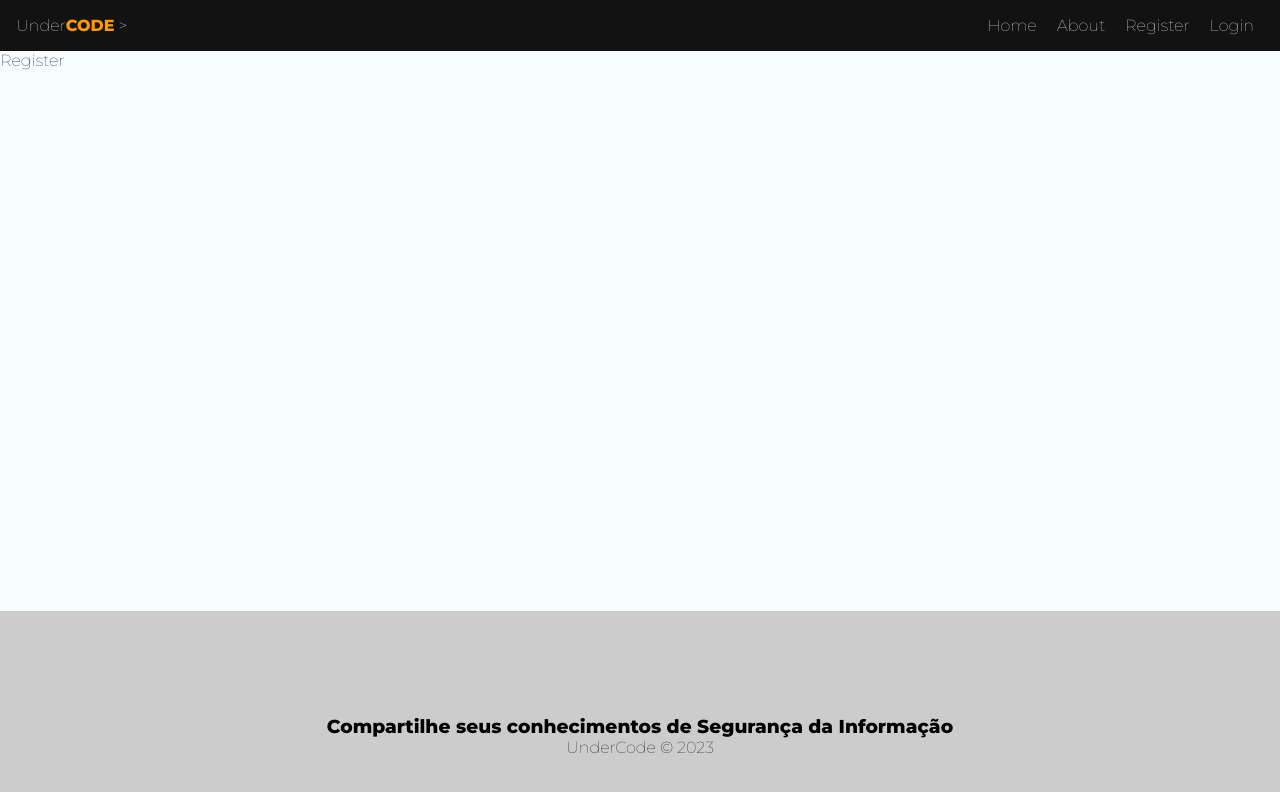
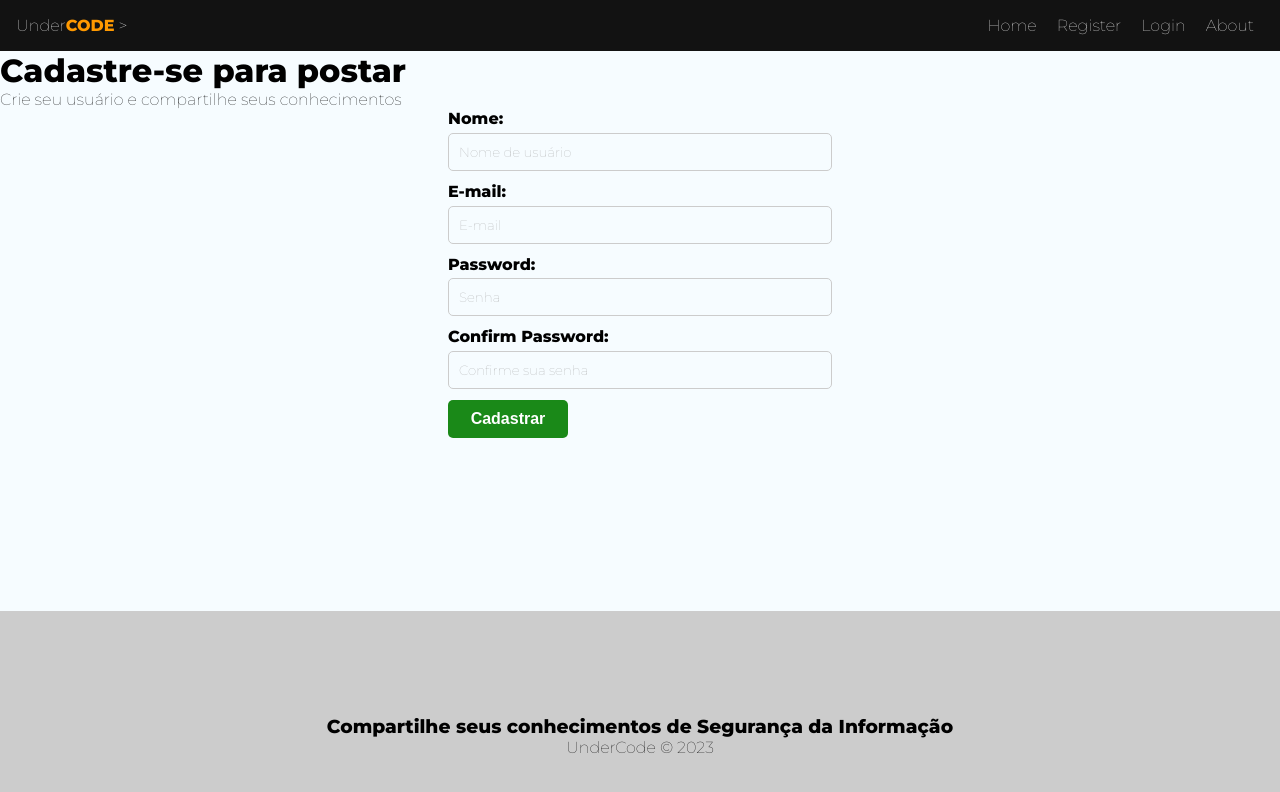
Before and after one commit to jbcodex/reactjs, a React (Vite) app in the folder undercode/: page /register in a window 1280 px wide. Shown: the top 792 px of the page. Built offline with nearby package versions, Linux system fonts and the light colour scheme.

Commit message:
Form e CSS form Register concluído

```diff
--- a/undercode/src/components/Navbar.jsx
+++ b/undercode/src/components/Navbar.jsx
@@ -12,13 +12,13 @@ const Navbar = () => {
           <NavLink to="/" >Home</NavLink>
         </li>
         <li>
-          <NavLink to="/about">About</NavLink>
-        </li>
-        <li>
           <NavLink to="/register" >Register</NavLink>
         </li>
         <li>
           <NavLink to="/login">Login</NavLink>
+        </li>
+        <li>
+          <NavLink to="/about">About</NavLink>
         </li>
       </ul>
     </nav>
--- a/undercode/src/components/Navbar.module.css
+++ b/undercode/src/components/Navbar.module.css
@@ -7,10 +7,7 @@
 
 }
 
-
-
 .nav_links a{
-
     margin: 0 10px;
     text-decoration: none;
     color: #fff;
@@ -21,7 +18,6 @@
 .navbar ul{
     display: flex;
     list-style: none;
-
 }
 
 .brand span{
--- a/undercode/src/index.css
+++ b/undercode/src/index.css
@@ -9,6 +9,7 @@ body{
   input::placeholder,
   textarea::placeholder{
     font-family: "Montserrat", sans-serif;
+    color:#aaa;
   }
 
   input:focus,
@@ -31,3 +32,84 @@ body{
   a:hover, nav button:hover{
     color: #bbb;
   }
+
+  /*Forms*/
+
+  form{
+    max-width: 30%;
+    margin:0 auto;
+  }
+
+  label{
+    display: flex;
+    flex-direction: column;
+    margin-bottom: 1px;
+  }
+
+  label span{
+    margin-bottom: .3em;
+    font-weight: bold;
+  }
+
+  input, textarea{
+    padding: 10px;
+    border-radius: 5px;
+    border:1px solid #ccc;
+    margin-bottom: 10px;
+    font-family: "Montserrat", sans-serif;
+    box-sizing: border-box;
+    background-color: transparent;
+  }
+
+  .btn{
+    background-color: #1a8918;
+    color: #fff;
+    text-align: center;
+    cursor: pointer;
+    border-radius: 5px;
+    width: 120px;
+    font-weight: bold;
+    border: none;
+    padding: 10px 15px;
+    font-size: 1em;
+  }
+
+  .btn.btn-dark{
+    background-color: #000;
+    border-radius: 0;
+  }
+
+  .btn.btn-outline{
+    background-color: transparent;
+    border-radius: 0;
+    color:#000;
+    border: 1px solid #000;
+    padding: 7px 30px;
+  }
+
+  .btn:hover{
+    background-color: #0f730c;
+    transition: .4s;
+  }
+
+  .btn.btn-outline:hover{
+    background-color: #000;
+
+  }
+
+  .btn.btn-danger:hover{
+    background-attachment: #dc3545;
+  }
+
+  button[disabled]{
+    background-color: #aaa;
+    color:#868686
+  }
+
+  .container .error{
+    color: #721c24;
+    background-color: #f8d7da;
+    border: 1px solid #f5c6cb;
+    padding: 5px;
+    border-radius: 5px;
+  }
--- a/undercode/src/pages/Register/Register.jsx
+++ b/undercode/src/pages/Register/Register.jsx
@@ -1,9 +1,32 @@
-import styles from "./Register.module.css"
+import styles from "./Register.module.css";
+import { useState, useEffect } from "react";
 
 const Register = () => {
   return (
-    <div>Register</div>
-  )
-}
+    <div>
+      <h1>Cadastre-se para postar</h1>
+      <p>Crie seu usuário e compartilhe seus conhecimentos</p>
+      <form>
+        <label>
+            <span>Nome:</span>
+            <input type="text" name="displayname" required placeholder="Nome de usuário" />
+        </label>
+        <label>
+            <span>E-mail:</span>
+            <input type="email" name="email" required placeholder="E-mail" />
+        </label>
+        <label>
+            <span>Password:</span>
+            <input type="password" name="password" required placeholder="Senha" />
+        </label>
+        <label>
+            <span>Confirm Password:</span>
+            <input type="password" name="confirmPassword" required placeholder="Confirme sua senha" />
+        </label>
+        <button className="btn">Cadastrar</button>
+      </form>
+    </div>
+  );
+};
 
-export default Register
+export default Register;
--- a/undercode/src/pages/Register/Register.module.css
+++ b/undercode/src/pages/Register/Register.module.css
@@ -0,0 +1,6 @@
+.register{
+    text-align: center;
+}
+.register p{
+    color:#aaa
+}
```
